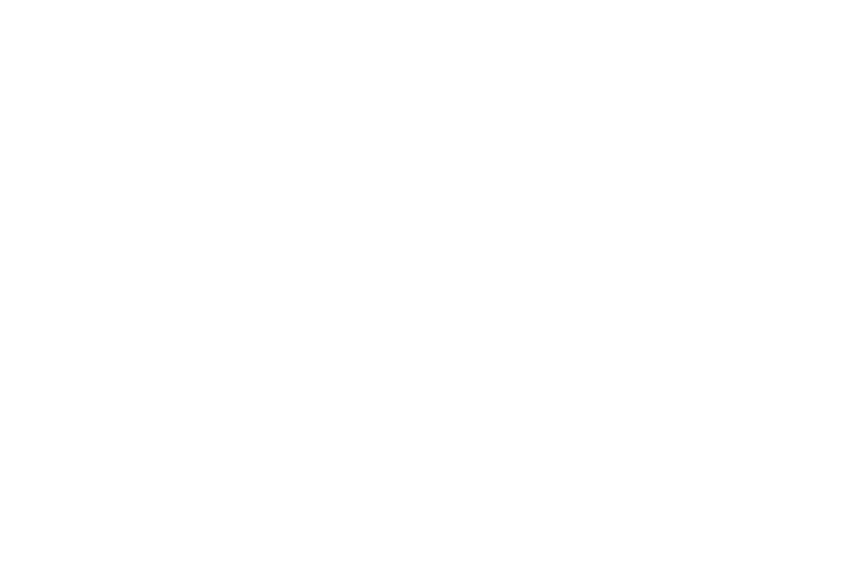
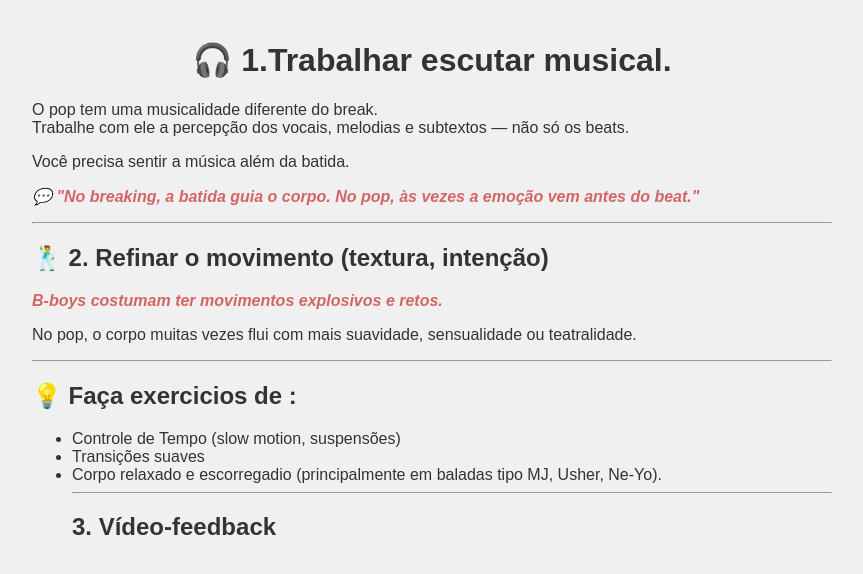
Before and after one commit to edskate/Perguntas-001, a plain HTML site: page index04.html in a window 1280 px wide. Shown: the whole page, without its empty margins (208-1071 px from the left). Drawn offline with Linux system fonts and the light colour scheme.

Commit message:
como criar uma descrição  de diciplina.

```diff
--- a/index04.html
+++ b/index04.html
@@ -4,8 +4,52 @@
     <meta charset="UTF-8">
     <meta name="viewport" content="width=device-width, initial-scale=1.0">
     <title>Page 04</title>
+  <style>
+    body {
+      font-family: Arial, sans-serif;
+        background-color: #f0f0f0;
+      color: #333;
+      padding: 20px;
+      max-width: 800px;
+      margin: auto;
+    }
+
+    h1 {
+      text-align: center;
+      color: #333;
+    }
+    i{
+        color: #d46565;
+        font-style: italic;
+        font-size: 16px;
+        font-weight: bold;
+        text-align: center;
+    }
+  </style>
+
 </head>
 <body>
+    <h1>🎧 1.Trabalhar  escutar musical.</h1>
+    <p>O pop tem uma musicalidade diferente do break. <br> Trabalhe com ele a percepção dos vocais, melodias e subtextos — não só os beats. <br></p>
+        <p>Você precisa sentir a música além da batida.</p>
+
+        <p><i>💬 "No breaking, a batida guia o corpo. No pop, às vezes a emoção vem antes do beat."</i></p>
+
+        <hr>
+        <h2>🕺 2. Refinar o movimento (textura, intenção)</h2>
+
+        <p><i>B-boys costumam ter movimentos explosivos e retos.</i>
+            <p> No pop, o corpo muitas vezes flui com mais suavidade, sensualidade ou teatralidade.</p>
+            <hr>
+
+            <h2>💡 Faça exercicios de : </h2>
+
+            <ul>
+                <li>Controle de Tempo (slow motion, suspensões)</li>
+                <li>Transições suaves</li>
+                <li>Corpo relaxado e escorregadio (principalmente em baladas tipo MJ, Usher, Ne-Yo).</li>
+<hr>
+               <h2> 3. Vídeo-feedback</h2>
 
 </body>
 </html>
```
